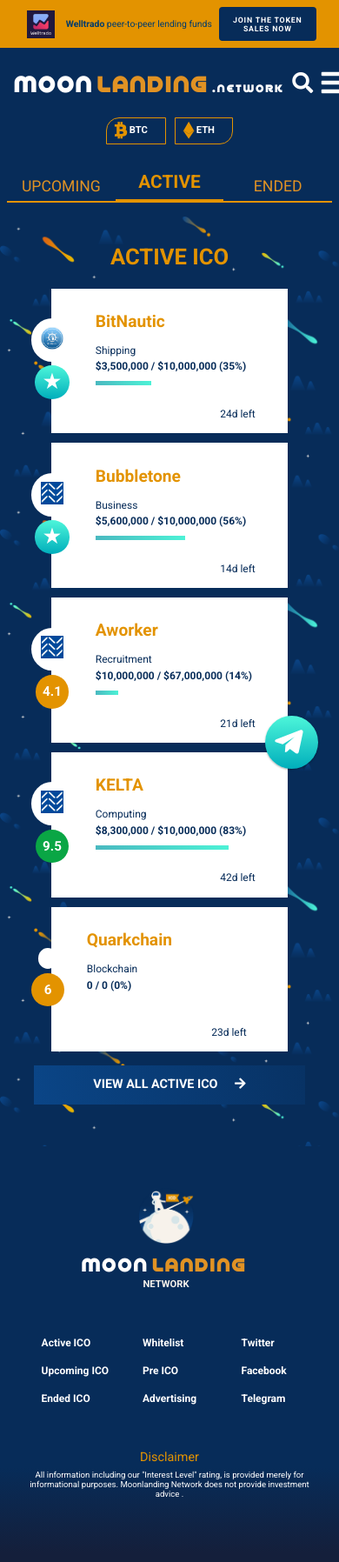
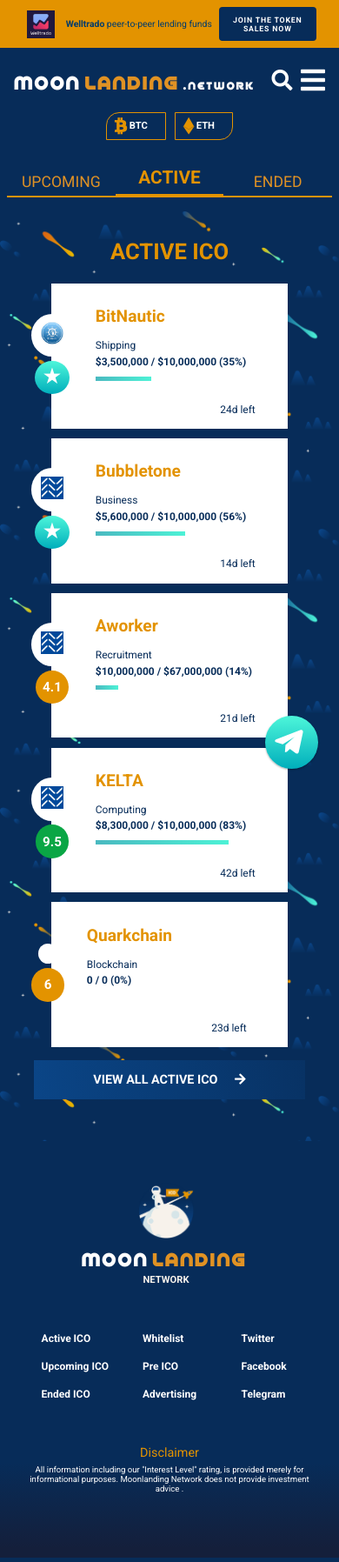
Before and after one commit to moonlandingnetwork/moonlandingnetwork.github.io, a Jekyll site: the page built from index.html, in a window 390 px wide. Shown: the whole page at 87% size. Built offline with Jekyll 4.4.1, drawn with Linux system fonts in a browser that asks for light colours; cached includes are drawn as plain includes; nearby versions of some CDN libraries; comment, search, counter and statistics services are not loaded.

Commit message:
Layout Revision

```diff
--- a/css/style.css
+++ b/css/style.css
@@ -2607,7 +2607,7 @@ footer{
         z-index: 2;
    }
    .logo{
-    font-size: 1.7rem;
+    font-size: 1.4rem;
     }
     nav ul{
         display: none;
```
